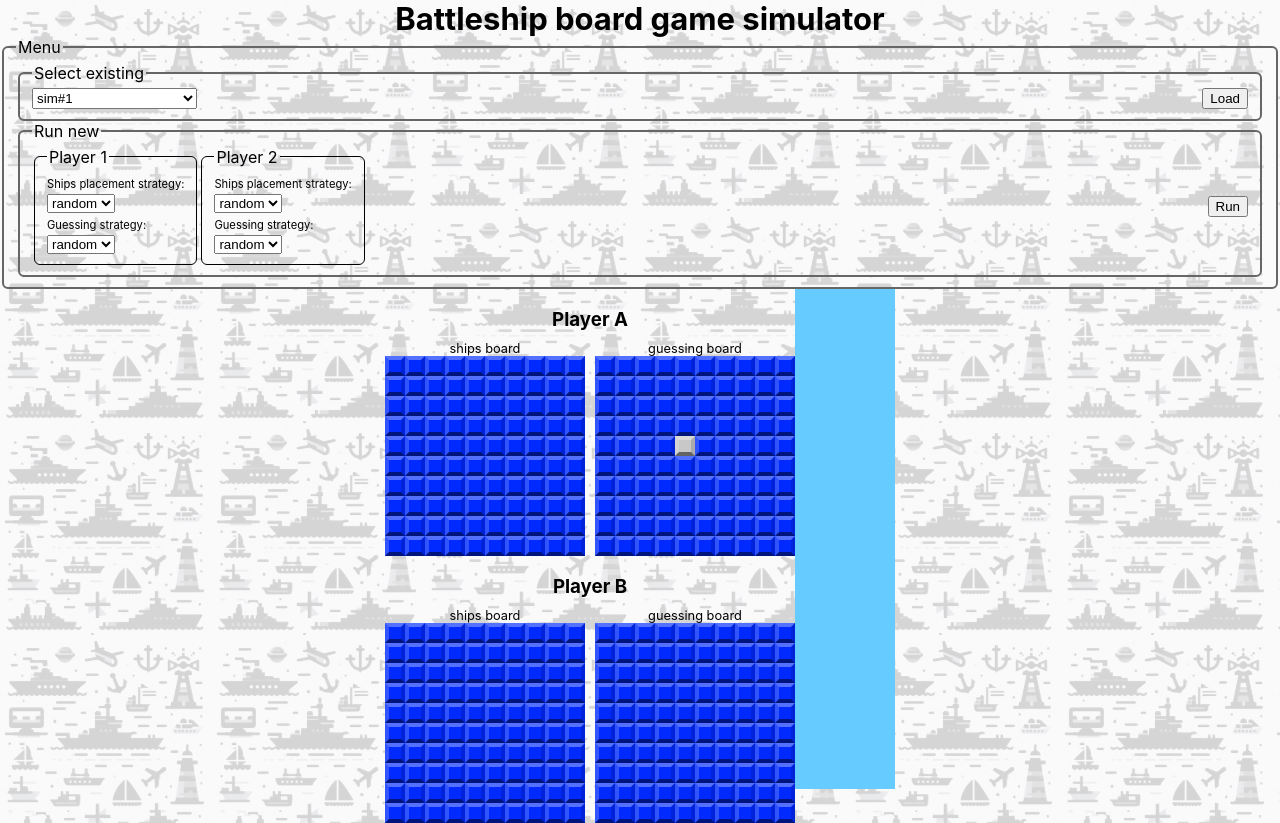
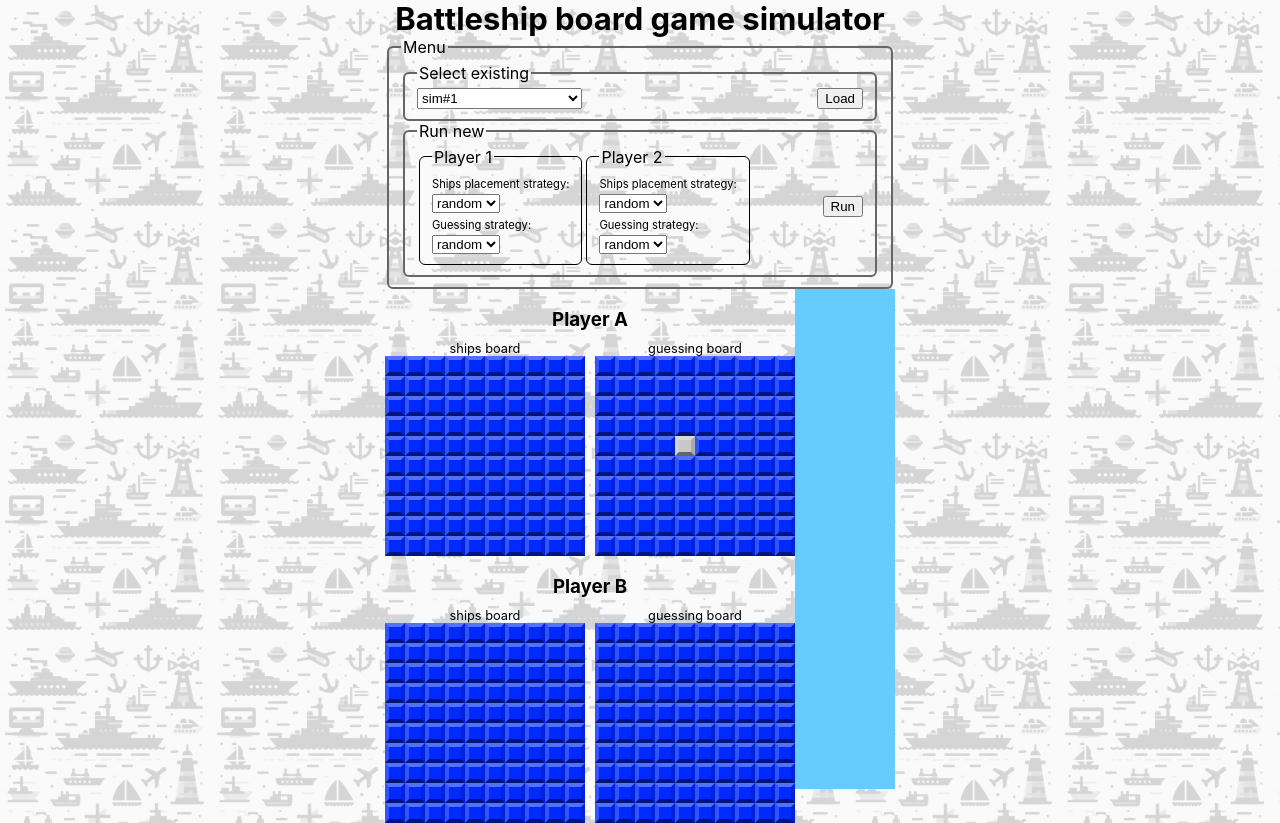
Before and after one commit to TomaszCzyz/BattleshipBoardGame, a React (Create React App) app in the folder frontend/: page / in a window 1280 px wide. Built offline with nearby package versions, Linux system fonts and the light colour scheme.

Commit message:
Adjust styles

```diff
--- a/frontend/src/App.css
+++ b/frontend/src/App.css
@@ -69,6 +69,9 @@ fieldset > legend {
 
 .App {
   text-align: center;
+  width: fit-content;
+  margin-left: auto;
+  margin-right: auto;
   /*background-color: var(--bg-color);*/
 }
 
```
